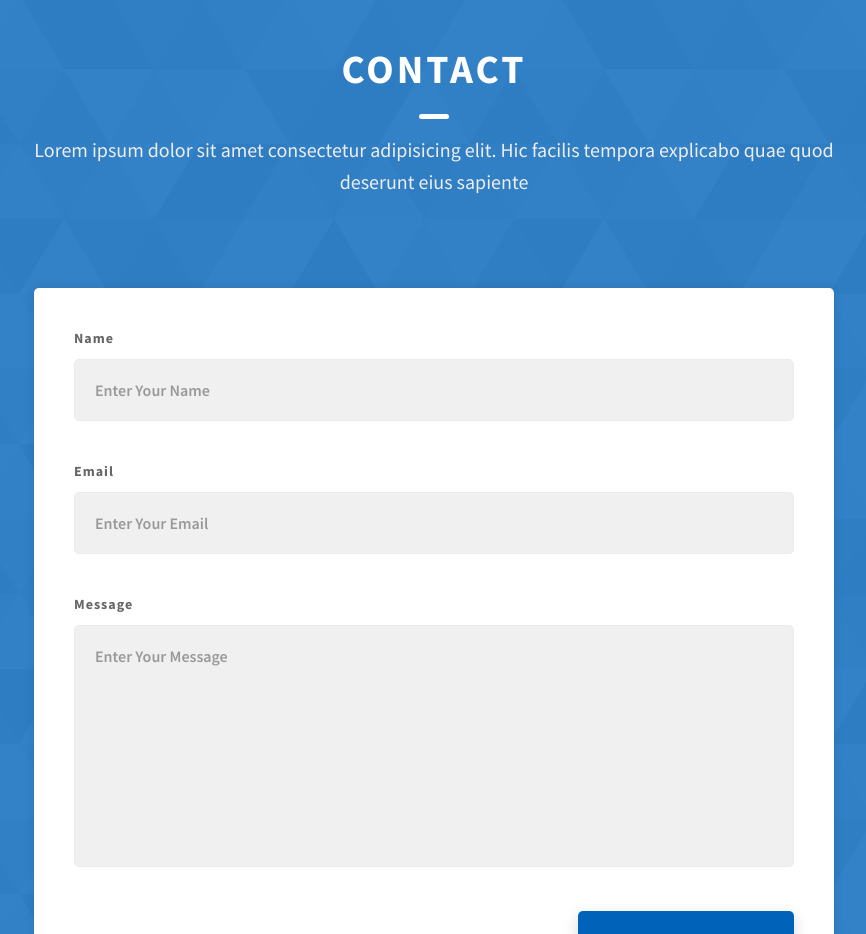
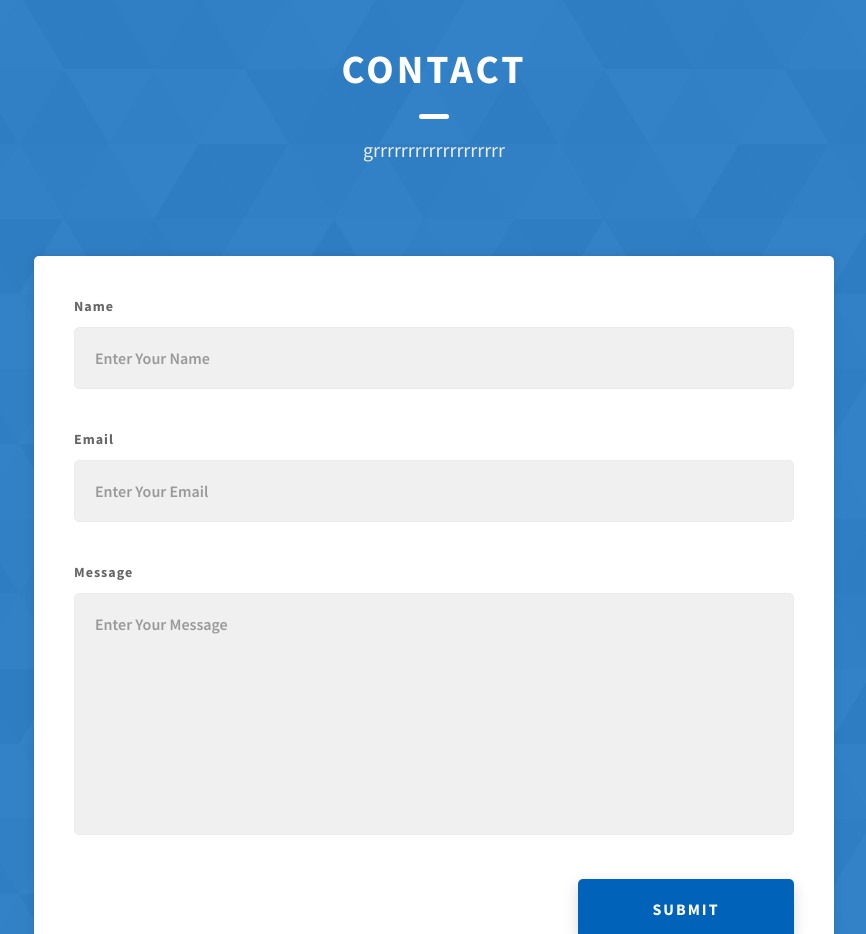
Before and after one commit to annegautham/ivyrootsconsulting, a website: page index.html in a window 1280 px wide. Shown: the part 4220-5154 px from the top of the page, without its empty margins (206-1072 px from the left). Drawn offline with Linux system fonts and the light colour scheme.

Commit message:
Update index.html

```diff
--- a/index.html
+++ b/index.html
@@ -287,8 +287,7 @@
         <h2 class="heading heading-sec heading-sec__mb-med">
           <span class="heading-sec__main heading-sec__main--lt">Contact</span>
           <span class="heading-sec__sub heading-sec__sub--lt">
-            Lorem ipsum dolor sit amet consectetur adipisicing elit. Hic facilis
-            tempora explicabo quae quod deserunt eius sapiente
+            grrrrrrrrrrrrrrrrrrr
           </span>
         </h2>
         <div class="contact__form-container">
```
